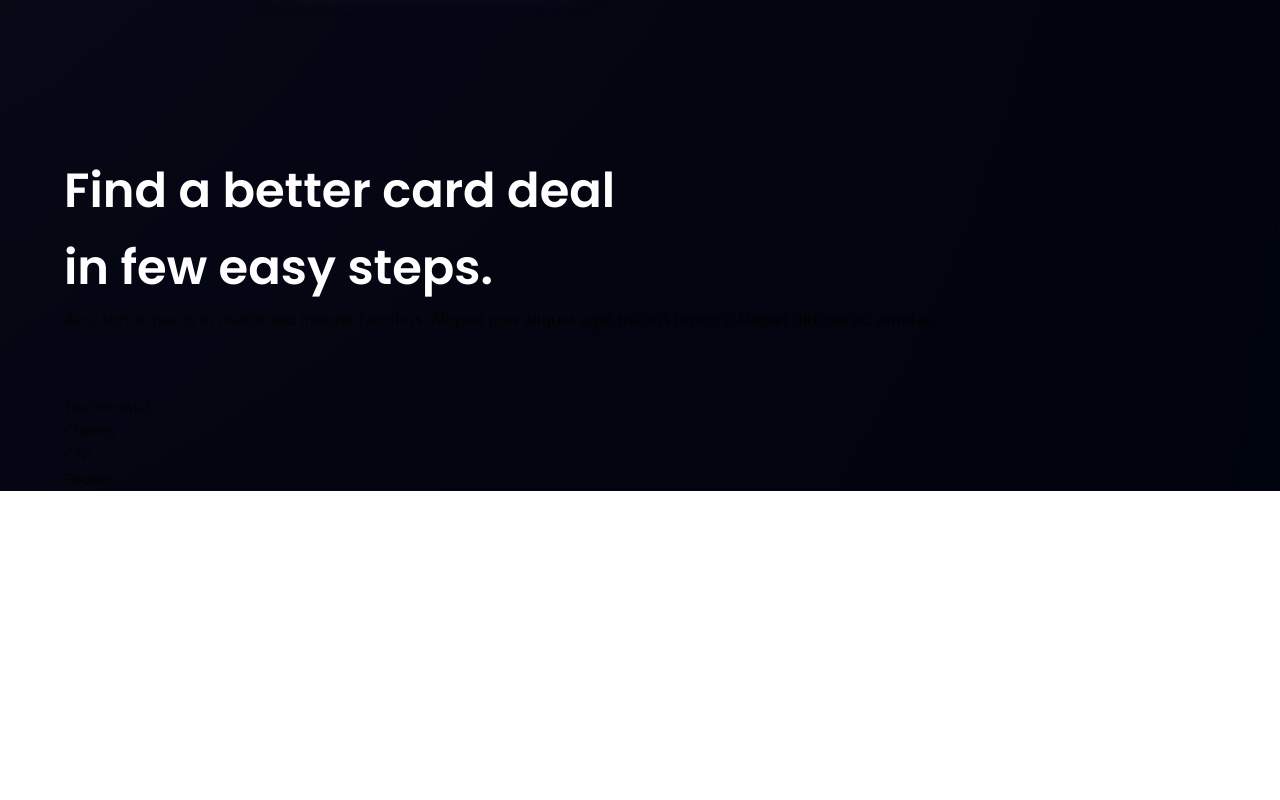
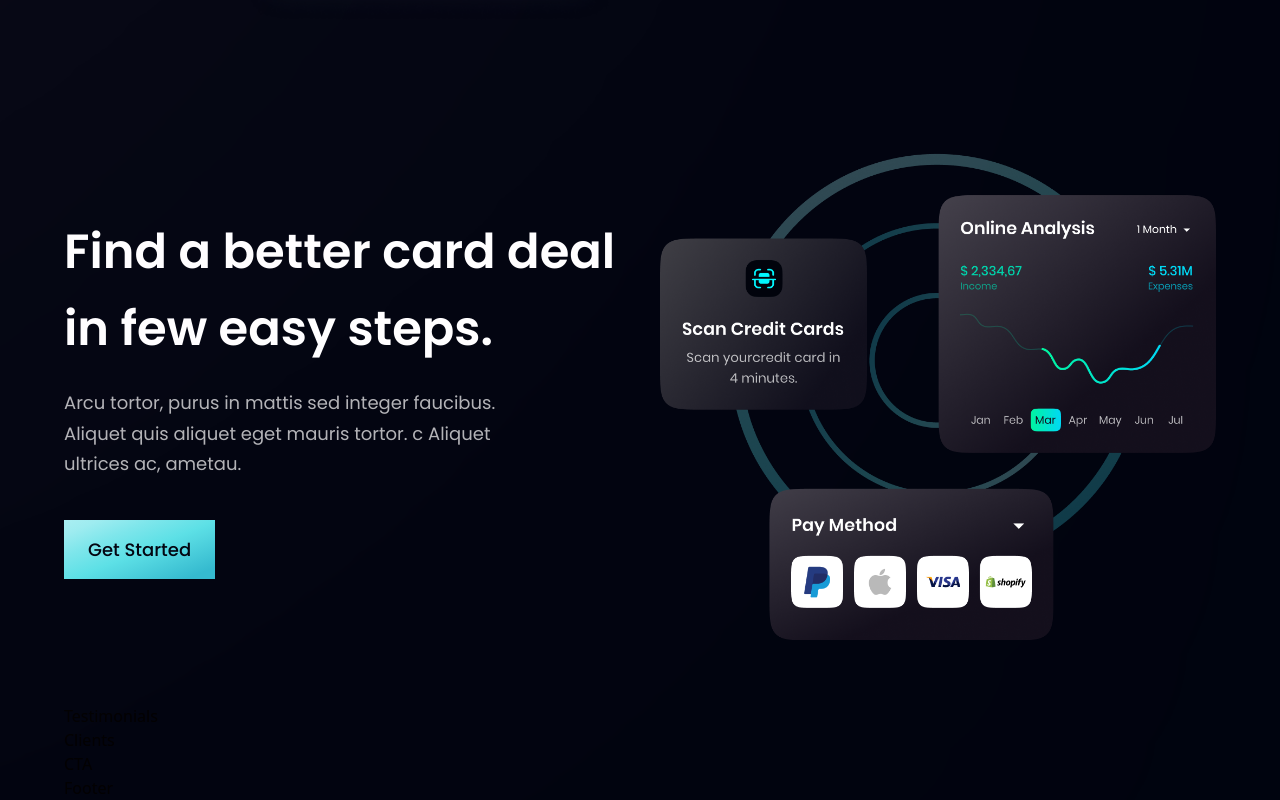
Before and after one commit to knosei/HooBank, a React (Vite) app: page / in a window 1280 px wide. Shown: the part 2100-2900 px from the top of the page. Before the commit the page ends 2591 px from the top, so only its background shows below. Built offline with nearby package versions, Linux system fonts and the light colour scheme.

Commit message:
finished carddeal section

```diff
--- a/src/components/Button.jsx
+++ b/src/components/Button.jsx
@@ -3,7 +3,7 @@ import React from 'react'
 const Button = ({ styles }) => {
   return (
     <button type="button" className={`py-4 px-6 bg-blue-gradient font-poppins
-    font-medium text-[18px] text-primary outline-none ${styles}`}>
+    font-medium text-[18px] text-primary outline-none ${styles} ROUNDED-[10px]`}>
       Get Started
     </button>
   )
--- a/src/components/CardDeal.jsx
+++ b/src/components/CardDeal.jsx
@@ -7,8 +7,13 @@ const CardDeal = () => (
       <div className={layout.sectionInfo}>
         <h2 className={styles.heading2}>Find a better card deal <br className="sm:block hidden"/>
         in few easy steps.</h2>
-        <p>Arcu tortor, purus in mattis sed integer faucibus. Aliquet
+        <p className={`${styles.paragraph} max-w-[470px] mt-5`}>Arcu tortor, purus in mattis sed integer faucibus. Aliquet
         quis aliquet eget mauris tortor. c Aliquet ultrices ac, ametau.</p>
+        <Button styles="mt-10"/>
+      </div>
+
+      <div className={layout.sectionImg}>
+        <img src={card} alt="card" className="w-[100%] h-[100%]" />
       </div>
     </section>
 )
```
